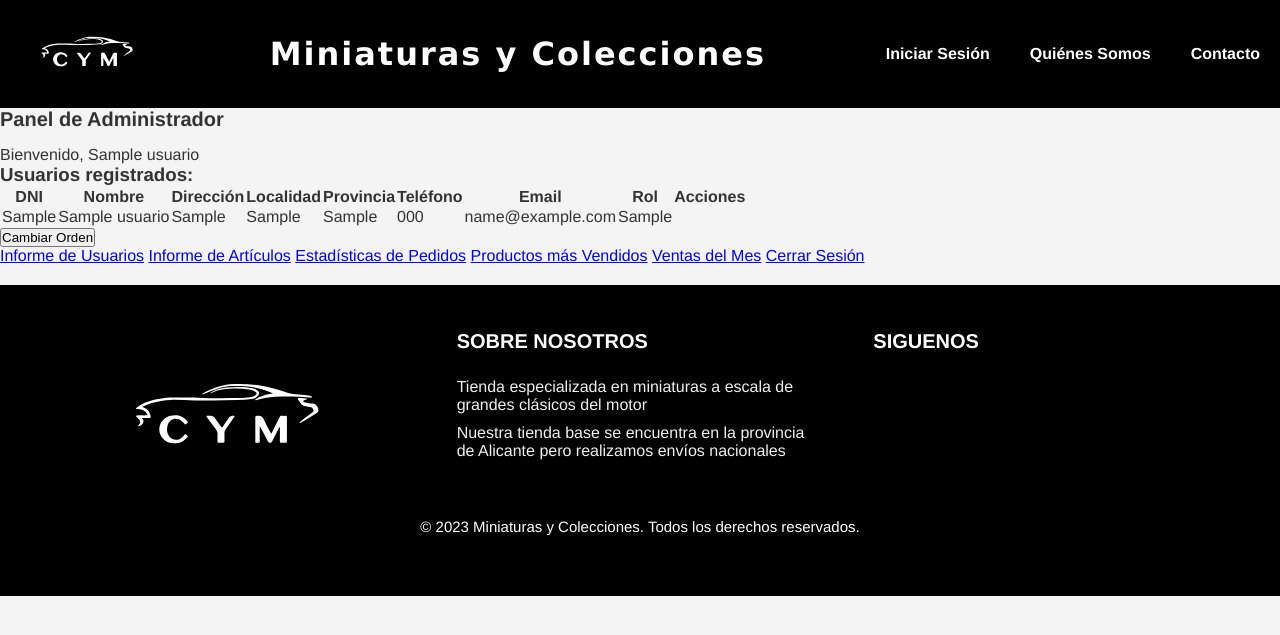
After one commit to Elizaga21/Elizaga21.github.io, a PHP site: page /admin.php in a window 1280 px wide. The commit adds this page. Shown: the top 635 px of the page. Run offline with PHP 8.4, Linux system fonts and the light colour scheme; the visitor is signed in with stand-in values (Sample User, id 1); tables that the repository leaves empty or names only in its code hold one stand-in row (values such as "Sample post").

Commit message:
login admin v1

```diff
--- /dev/null
+++ b/admin.php
@@ -0,0 +1,103 @@
+<?php
+session_start();
+
+if (!isset($_SESSION['user_id']) || $_SESSION['rol'] !== 'administrador') {
+    header("Location: login.php");
+    exit();
+}
+
+require 'db_connection.php';
+
+// Configuración de la ordenación
+$ordenarPor = isset($_GET['ordenar_por']) ? $_GET['ordenar_por'] : 'nombre';
+$ordenAscendente = isset($_GET['orden_ascendente']) ? $_GET['orden_ascendente'] : true;
+
+// Obtener la lista de usuarios ordenada
+$orden = $ordenAscendente ? 'ASC' : 'DESC';
+$stmt = $pdo->prepare("SELECT * FROM usuarios ORDER BY $ordenarPor $orden");
+$stmt->execute();
+$usuarios = $stmt->fetchAll();
+
+?>
+
+<!DOCTYPE html>
+<html lang="es">
+<head>
+    <meta charset="UTF-8">
+    <meta name="viewport" content="width=device-width, initial-scale=1.0">
+    <title>Panel de Administrador</title>
+    <link rel="stylesheet" href="styles.css">
+
+</head>
+<body>
+<?php include 'header.php'; ?>
+
+<div class="container">
+        <h2>Panel de Administrador</h2>
+        <?php if (isset($_SESSION['user_id'])) : ?>
+            <?php
+            $stmt_user = $pdo->prepare("SELECT nombre FROM usuarios WHERE id = ?");
+            $stmt_user->execute([$_SESSION['user_id']]);
+            $admin = $stmt_user->fetch();
+            ?>
+            <p class="textoBienvenida">Bienvenido, <?php echo $admin['nombre']; ?></p>
+        <?php endif; ?>
+
+        <h3>Usuarios registrados:</h3>
+        <table class="user-table">
+            <tr>
+                <th>DNI</th>
+                <th>Nombre</th>
+                <th>Dirección</th>
+                <th>Localidad</th>
+                <th>Provincia</th>
+                <th>Teléfono</th>
+                <th>Email</th>
+                <th>Rol</th>
+                <th>Acciones</th>
+            </tr>
+            <?php foreach ($usuarios as $usuario) : ?>
+                <tr>
+                    <td><?php echo $usuario['dni']; ?></td>
+                    <td><?php echo $usuario['nombre']; ?></td>
+                    <td><?php echo $usuario['direccion']; ?></td>
+                    <td><?php echo $usuario['localidad']; ?></td>
+                    <td><?php echo $usuario['provincia']; ?></td>
+                    <td><?php echo $usuario['telefono']; ?></td>
+                    <td><?php echo $usuario['email']; ?></td>
+                    <td><?php echo $usuario['rol']; ?></td>
+                    <td class="actions">
+                        <?php if ($_SESSION['user_id'] !== $usuario['id']) : ?>
+                            <a href="editar_datos.php?id=<?php echo $usuario['id']; ?>" class="action-link">
+                                <img src="icons8-edit-30.png" alt="Editar">
+                            </a>
+                            <a href="eliminar_cuenta.php?id=<?php echo $usuario['id']; ?>" class="action-link">
+                                <img src="icons8-x-48.png" alt="Eliminar">
+                            </a>
+                        <?php endif; ?>
+                    </td>
+                </tr>
+            <?php endforeach; ?>
+        </table>
+
+        <form class="order-form" method="get">
+            <input type="hidden" name="ordenar_por" value="<?php echo $ordenarPor; ?>">
+            <input type="hidden" name="orden_ascendente" value="<?php echo !$ordenAscendente; ?>">
+            <button type="submit" class="order-button">Cambiar Orden</button>
+        </form>
+
+        <div class="admin-links">
+            <a href="informe_usuarios.php" class="admin-link">Informe de Usuarios</a>
+            <a href="informe_articulos.php" class="admin-link">Informe de Artículos</a>
+            <a href="estadisticas_pedidos.php" class="admin-link">Estadísticas de Pedidos</a>
+            <a href="productos_mas_vendidos.php" class="admin-link">Productos más Vendidos</a>
+            <a href="ventas_del_mes.php" class="admin-link">Ventas del Mes</a>
+            <a href="cerrar_sesion.php" class="admin-link">Cerrar Sesión</a>
+        </div>
+    </div>
+
+    <!-- Agrega más secciones según tus necesidades -->
+
+    <?php include 'footer.php'; ?>
+</body>
+</html>
--- a/header.php
+++ b/header.php
@@ -1,3 +1,4 @@
+
 <header>
   <div class="logo">
     <a href="index.php">
```
Also changed, not shown: clientes.php (added, +99 -0 lines), informe_usuarios.php (added, +31 -0 lines), login.php (+39 -39 lines), cliente.php (added), empleado.php (added), menu_personal.php (added).
